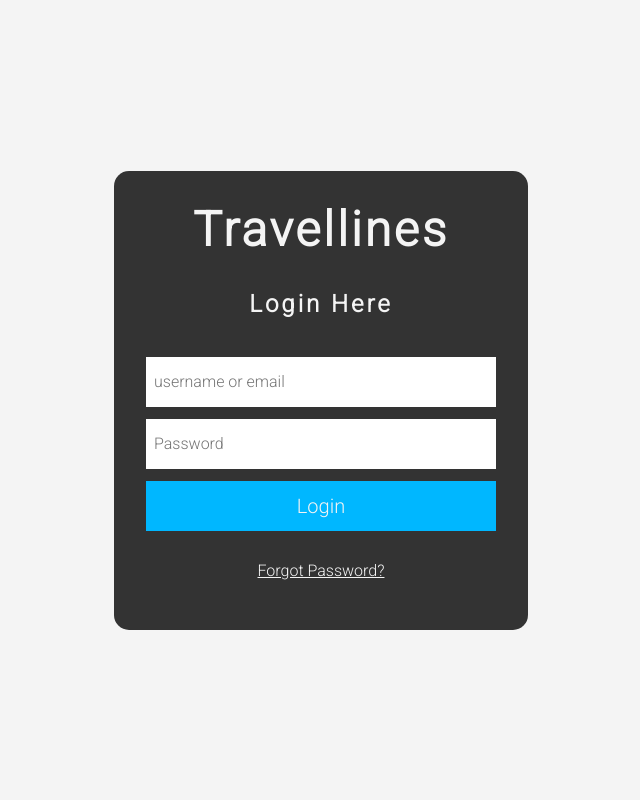
After one commit to Iner-17/Travelinnes, a PHP site: page /src/pages/login.php in a window 1280 px wide. The commit adds this page. Shown: the whole page, without its empty margins (319-959 px from the left). Run offline with PHP 8.4, Linux system fonts and the light colour scheme.

Commit message:
added login page

```diff
--- a/index.php
+++ b/index.php
@@ -22,7 +22,7 @@
 		</ul>
 		<div class="ctn-form">
 			<a href="src/pages/register.php">sign up</a>
-			<a href="#" class="active">log in</a>
+			<a href="src/pages/login.php" class="active">log in</a>
 		</div>
 	</nav>
 	<div class="container">
--- /dev/null
+++ b/src/css/login.css
@@ -0,0 +1,69 @@
+@import url("https://fonts.googleapis.com/css2?family=Roboto:wght@300&display=swap");
+* {
+    margin: 0;
+    padding: 0;
+    box-sizing: border-box;
+    font-family: 'Roboto', sans-serif;
+}
+
+body {
+    background-color: #f4f4f4;
+    height: 100vh;
+    display: flex;
+    justify-content: center;
+    align-items: center;
+}
+
+form {
+    background-color: #333;
+    padding: 30px 30px;
+    color: #f4f4f4;
+    border-radius: 15px;
+}
+
+form h1 {
+    text-align: center;
+    font-weight: 900;
+    font-size: 3rem;
+    letter-spacing: 3px;
+    margin-bottom: 2rem;
+}
+
+form h2 {
+    text-align: center;
+    font-weight: 900;
+    font-size: 1.5rem;
+    letter-spacing: 3px;
+    margin-bottom: 2rem;
+}
+
+form input {
+    outline: none;
+    font-size: 16px;
+    width: 350px;
+    height: 50px;
+    padding: 8px;
+    border: none;
+}
+
+form a {
+    display: inline-block;
+    width: 100%;
+    text-align: center;
+    color: #f4f4f4;
+    margin-top: 5px;
+}
+
+td {
+    height: 60px;
+}
+
+.btn {
+    width: 100%;
+    height: 50px;
+    background-color: rgb(0, 183, 255);
+    color: #f4f4f4;
+    font-size: 20px;
+    border: none;
+    cursor: pointer;
+}
--- a/src/css/style.css
+++ b/src/css/style.css
@@ -136,7 +136,7 @@ nav .ctn-form a.active:hover {
 
 .bg-image {
   position: relative;
-  background-image: url("images/rice.jpg");
+  background-image: url("../images/rice.jpg");
   background-repeat: no-repeat;
   background-position: center;
   background-size: cover;
--- /dev/null
+++ b/src/pages/login.php
@@ -0,0 +1,33 @@
+<!DOCTYPE html>
+<html lang="en">
+<head>
+    <meta charset="UTF-8">
+    <meta name="viewport" content="width=device-width, initial-scale=1.0">
+    <link rel="stylesheet" href="../css/login.css">
+    <title>Travellines</title>
+</head>
+<body>
+    <div class="container">
+        <form action="">
+            <table>
+                <h1>Travellines</h1>
+                <h2>Login Here</h2>
+                <tbody>
+                    <tr>
+                        <td colspan="1"><input type="text" name="username" placeholder="username or email" required></td>
+                    </tr>
+                    <tr>
+                        <td colspan="1"><input type="password" name="password" placeholder="Password" required></td>
+                    </tr>
+                    <tr>
+                        <td colspan="1"><button class="btn">Login</button></td>
+                    </tr>
+                    <tr>
+                        <td colspan="1"><a href="#">Forgot Password?</a></td>
+                    </tr>
+                </tbody>
+            </table>
+        </form>
+    </div>
+</body>
+</html>
```
Also changed, not shown: src/pages/register.php (+5 -5 lines).
